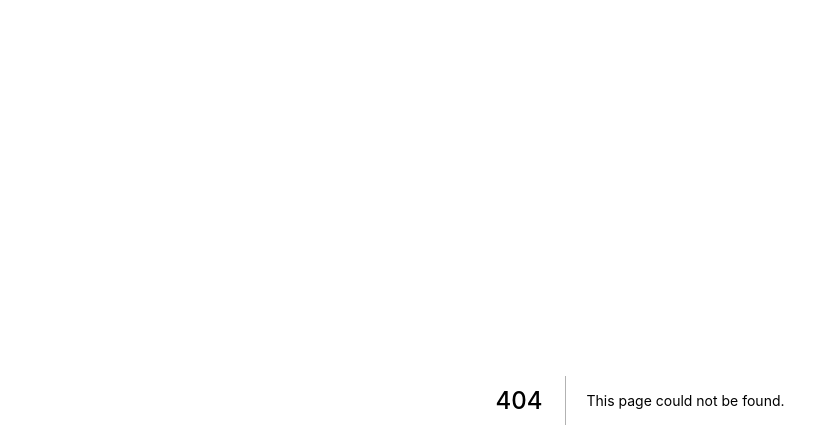
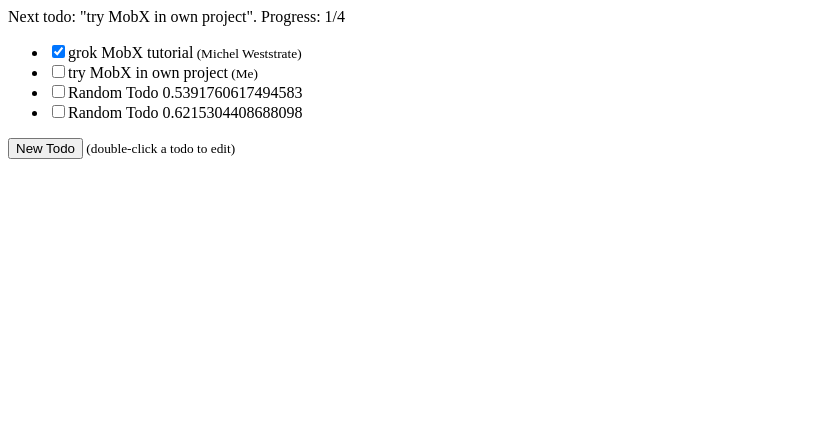
Before and after one commit to Tony-Liuduan/nextjs-demo, a Next.js app: page /demo/01-mobx-todo in a window 1280 px wide. Before the commit this address had no page. Shown: the top 448 px of the page, without its empty margins (0-839 px from the left). Built offline with nearby package versions, Linux system fonts and the light colour scheme.

Commit message:
ADD: mobx demo 1

```diff
--- a/package.json
+++ b/package.json
@@ -6,6 +6,9 @@
     "start": "next start"
   },
   "dependencies": {
+    "mobx": "^6.6.1",
+    "mobx-react": "^7.5.2",
+    "mobx-react-lite": "^3.4.0",
     "next": "latest",
     "react": "17.0.2",
     "react-dom": "17.0.2"
--- /dev/null
+++ b/pages/demo/01-mobx-todo.jsx
@@ -0,0 +1,113 @@
+import { observable, computed, action, makeObservable, autorun } from 'mobx';
+import { observer } from 'mobx-react';
+import { configure } from 'mobx';
+
+configure({
+	enforceActions: 'never',
+});
+
+class ObservableTodoStore {
+	todos = [];
+	pendingRequests = 0;
+
+	constructor() {
+		makeObservable(this, {
+			todos: observable,
+			pendingRequests: observable,
+			completedTodosCount: computed,
+			report: computed,
+			addTodo: action,
+		});
+		autorun(() => console.log(this.report));
+	}
+
+	get completedTodosCount() {
+    console.log('completedTodosCount fn');
+		return this.todos.filter(todo => todo.completed === true).length;
+	}
+
+	get report() {
+		console.log('report fn');
+		if (this.todos.length === 0) return '<none>';
+		const nextTodo = this.todos.find(todo => todo.completed === false);
+		return (
+			`Next todo: "${nextTodo ? nextTodo.task : '<none>'}". ` +
+			`Progress: ${this.completedTodosCount}/${this.todos.length}`
+		);
+	}
+
+	addTodo(task) {
+		this.todos.push({
+			task: task,
+			completed: false,
+			assignee: null,
+		});
+		store.pendingRequests++;
+		setTimeout(
+			action(() => {
+				this.todos.push({
+					task: 'Random Todo ' + Math.random(),
+					completed: false,
+					assignee: null,
+				});
+				this.pendingRequests--;
+			}),
+			2000
+		);
+	}
+}
+
+const store = new ObservableTodoStore();
+
+store.addTodo('read MobX tutorial');
+store.addTodo('try MobX');
+store.todos[0].completed = true;
+store.todos[1].task = 'try MobX in own project';
+store.todos[0].task = 'grok MobX tutorial';
+
+const peopleStore = observable([{ name: 'Michel' }, { name: 'Me' }]);
+store.todos[0].assignee = peopleStore[0];
+store.todos[1].assignee = peopleStore[1];
+peopleStore[0].name = 'Michel Weststrate';
+
+const TodoList = observer(() => {
+	const onNewTodo = () => {
+		store.addTodo(prompt('Enter a new todo:', 'coffee plz'));
+	};
+
+	return (
+		<div>
+			{store.report}
+			<ul>
+				{store.todos.map((todo, idx) => (
+					<TodoView todo={todo} key={idx} />
+				))}
+			</ul>
+			{store.pendingRequests > 0 ? <marquee>Loading...</marquee> : null}
+			<button onClick={onNewTodo}>New Todo</button>
+			<small> (double-click a todo to edit)</small>
+			{/* <RenderCounter /> */}
+		</div>
+	);
+});
+
+const TodoView = observer(({ todo }) => {
+	const onToggleCompleted = () => {
+		todo.completed = !todo.completed;
+	};
+
+	const onRename = () => {
+		todo.task = prompt('Task name', todo.task) || todo.task;
+	};
+
+	return (
+		<li onDoubleClick={onRename}>
+			<input type='checkbox' checked={todo.completed} onChange={onToggleCompleted} />
+			{todo.task}
+			{todo.assignee ? <small> ({todo.assignee.name}) </small> : null}
+			{/* <RenderCounter /> */}
+		</li>
+	);
+});
+
+export default TodoList;
```
